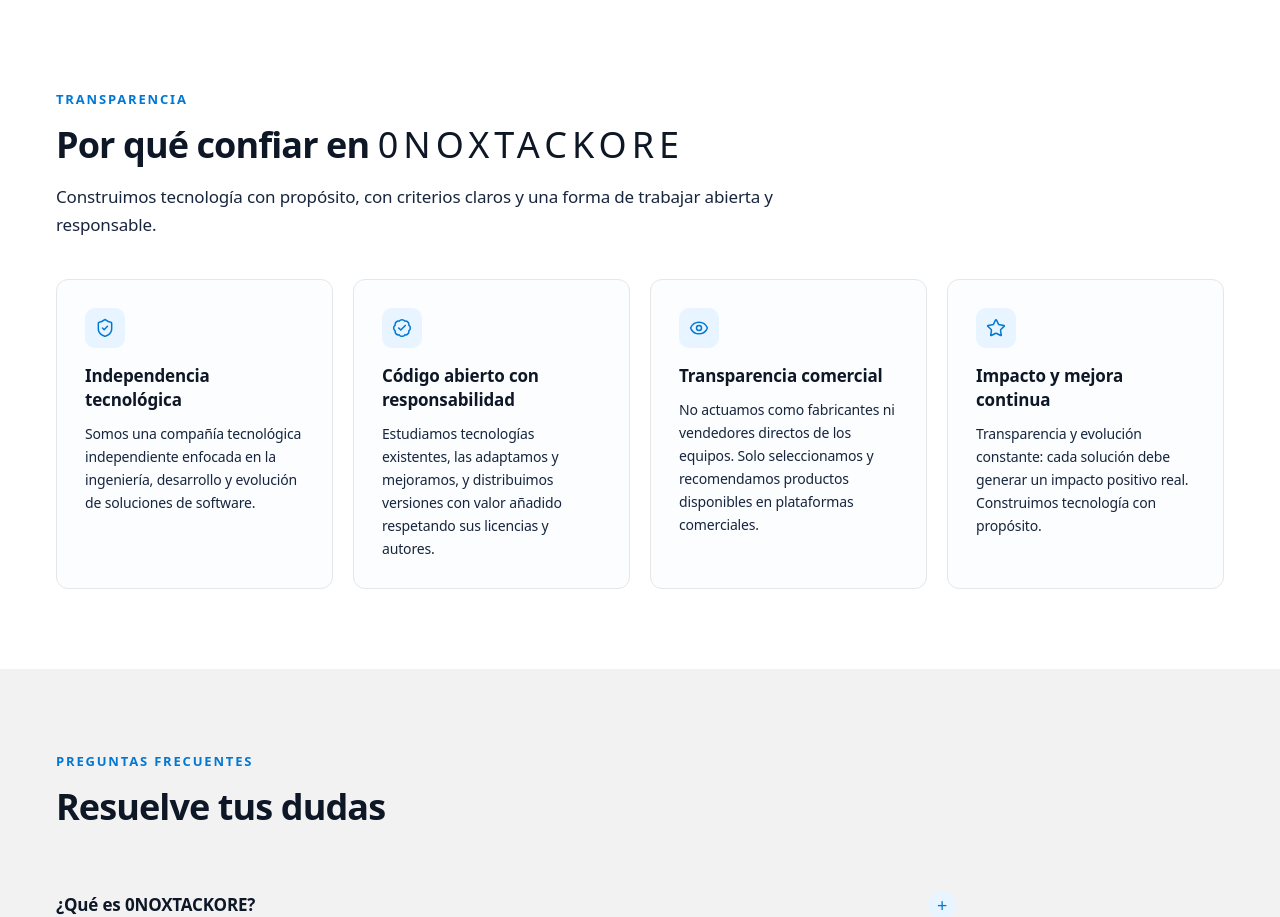
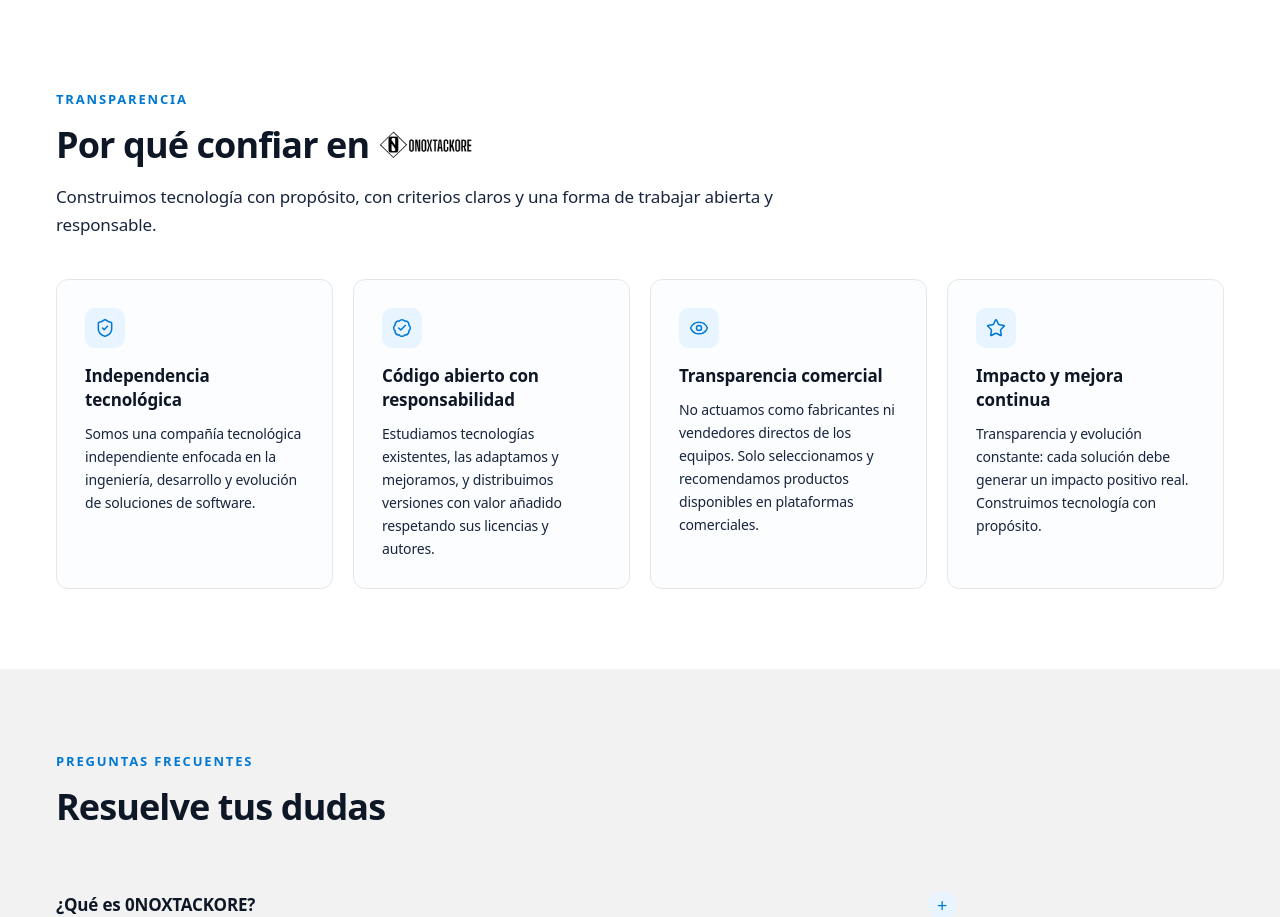
Before and after one commit to 0noxtackore/0noxtackore_site, a Next.js app: page / in a window 1280 px wide. Shown: the part 3480-4397 px from the top of the page. Built offline with nearby package versions, Linux system fonts and the light colour scheme.

Commit message:
chore: show brand logo in the trust section heading

```diff
--- a/src/components/sites/0noxtackore/Site.tsx
+++ b/src/components/sites/0noxtackore/Site.tsx
@@ -387,7 +387,18 @@ export function Site() {
             <div className={styles.sectionHead}>
               <div className={styles.sectionKicker}>Transparencia</div>
               <h2 id="confianza-title" className={styles.sectionTitle}>
-                Por qué confiar en <span className={styles.thinBrand}>0NOXTACKORE</span>
+                <span className={styles.trustHeading}>
+                  Por qué confiar en
+                  {/* eslint-disable-next-line @next/next/no-img-element */}
+                  <img
+                    className={styles.trustLogo}
+                    src="/sites/0noxtackore/logo.webp"
+                    alt="0NOXTACKORE"
+                    width={280}
+                    height={87}
+                    decoding="async"
+                  />
+                </span>
               </h2>
               <p className={styles.sectionText}>
                 Construimos tecnología con propósito, con criterios claros y una forma de trabajar
--- a/src/components/sites/0noxtackore/site.module.css
+++ b/src/components/sites/0noxtackore/site.module.css
@@ -663,6 +663,18 @@
   justify-content: center;
   margin-bottom: 16px;
 }
+.trustHeading {
+  display: inline-flex;
+  align-items: center;
+  flex-wrap: wrap;
+  gap: 0 10px;
+}
+.trustLogo {
+  width: auto;
+  height: 0.82em;
+  max-width: 45%;
+  object-fit: contain;
+}
 .trustTitle {
   font-size: 17px;
   font-weight: 600;
```
